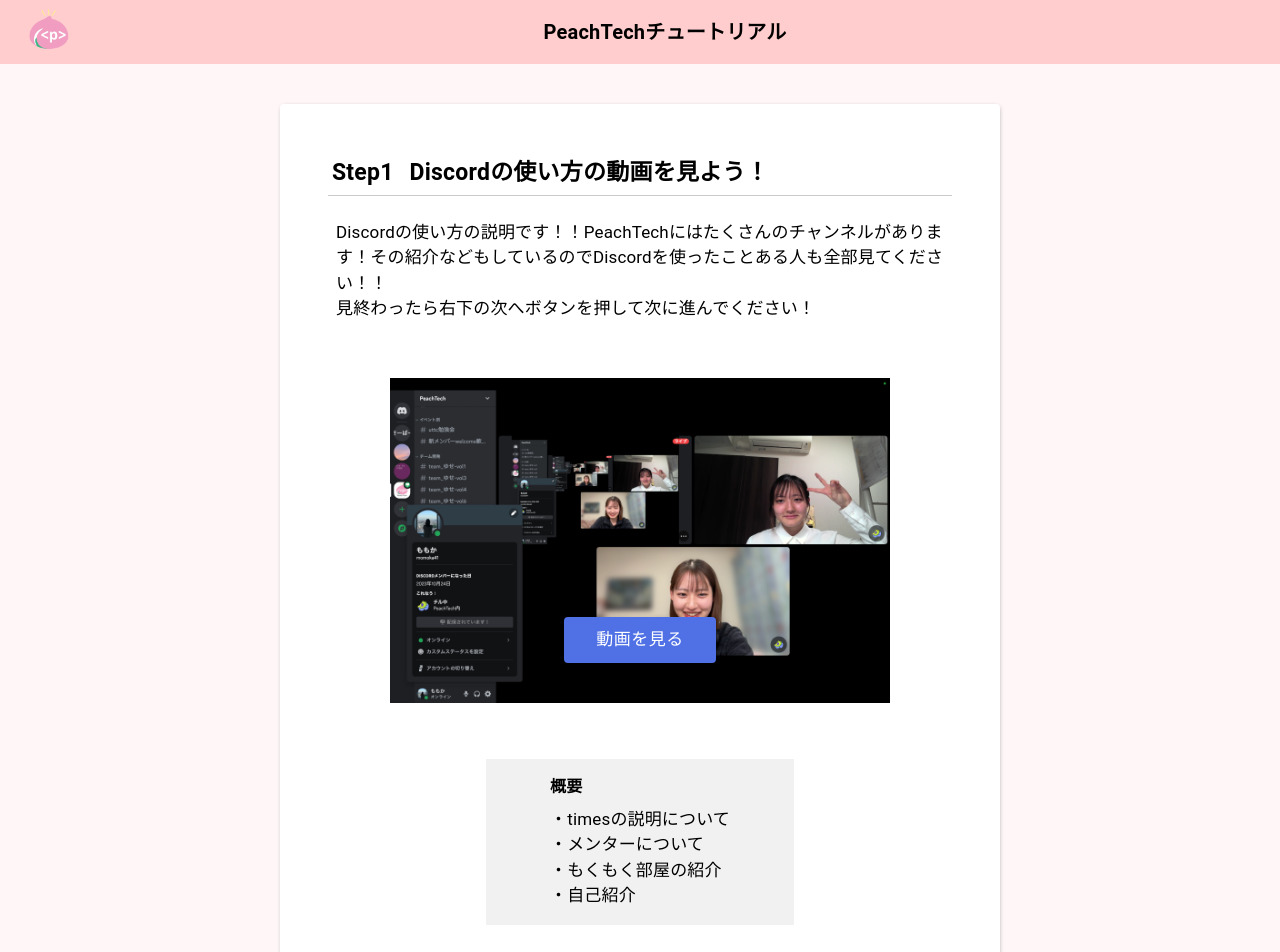
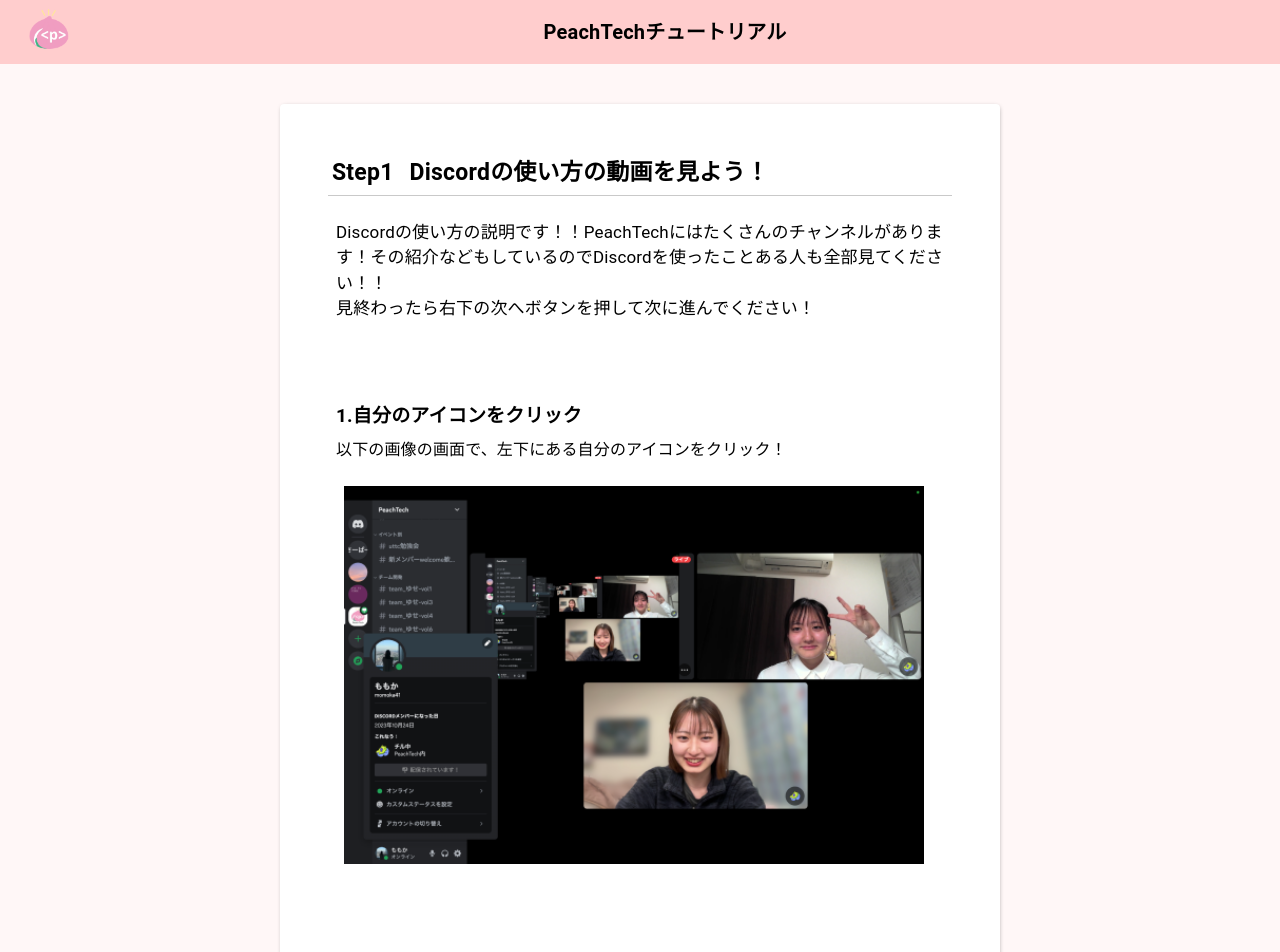
Before and after one commit to Peach-Tech0927/PeachTech-tutorial, a Next.js app: page /video-view in a window 1280 px wide. Shown: the top 952 px of the page. Built offline with nearby package versions, Linux system fonts and the light colour scheme.

Commit message:
text-with-image-areaの作成

```diff
--- /dev/null
+++ b/app/components/text-with-image-area.tsx
@@ -0,0 +1,34 @@
+import { Box, Typography } from "@mui/material";
+import Image from "next/image";
+import { TextWithImageAreaProps } from "../const/text-with-image-data";
+
+const TextWithImageArea: React.FC<TextWithImageAreaProps> = ({
+  title,
+  detail,
+  img,
+}) => {
+  return (
+    <Box px={1} mt={7} mb={14}>
+      <Typography fontWeight={"bold"} fontSize={{ xs: 14, md: 19 }}>
+        {title}
+      </Typography>
+      <Typography fontSize={{ xs: 14, md: 16 }} mt={1}>
+        {detail}
+      </Typography>
+      <Box mx={1} mt={3}>
+        <Image
+          width={580}
+          height={350}
+          src={img}
+          alt={"description-img"}
+          style={{
+            maxWidth: "100%",
+            height: "auto",
+          }}
+        />
+      </Box>
+    </Box>
+  );
+};
+
+export default TextWithImageArea;
--- a/app/components/video-view.tsx
+++ b/app/components/video-view.tsx
@@ -1,6 +1,8 @@
 import { Box, Button, Typography } from "@mui/material";
 import Image from "next/image";
 import { VideoPageProps } from "../const/video-view-data";
+import TextWithImageArea from "./text-with-image-area";
+import { TextWithImageData } from "../const/text-with-image-data";
 
 const VideoView: React.FC<VideoPageProps> = ({
   step,
@@ -40,11 +42,19 @@ const VideoView: React.FC<VideoPageProps> = ({
           <br />
           見終わったら右下の次へボタンを押して次に進んでください！
         </Typography>
+        {TextWithImageData.map((data) => (
+          <TextWithImageArea
+            title={data.title}
+            detail={data.detail}
+            img={data.img}
+          />
+        ))}
         <Box
           display={"flex"}
           alignItems={"center"}
           justifyContent={"center"}
           flexDirection={"column"}
+          mt={50}
         >
           <Box
             position={"relative"}
--- /dev/null
+++ b/app/const/text-with-image-data.ts
@@ -0,0 +1,25 @@
+export type TextWithImageAreaProps = {
+  title: string;
+  detail: string;
+  img: string;
+};
+
+export const TextWithImageData: TextWithImageAreaProps[] = [
+  {
+    title: "1.自分のアイコンをクリック",
+    detail: "以下の画像の画面で、左下にある自分のアイコンをクリック！",
+    img: "/discord-screenshot.png",
+  },
+  {
+    title: "2.オンラインを選択",
+    detail:
+      "以下の画像の印のところにカーソルを合わせると色々なオンラインステータスが表示されます。こちらでオンラインを選択してください🙌",
+    img: "/discord-screenshot.png",
+  },
+  {
+    title: "3.オンラインの確認",
+    detail:
+      "以下の画像の左側のサイドバーに、自分がオンラインで表示されているか確認してみてください！もしそのサイドバーが無い場合は、その上にある人型のアイコンをクリックすると現れます！",
+    img: "/discord-screenshot.png",
+  },
+];
```
